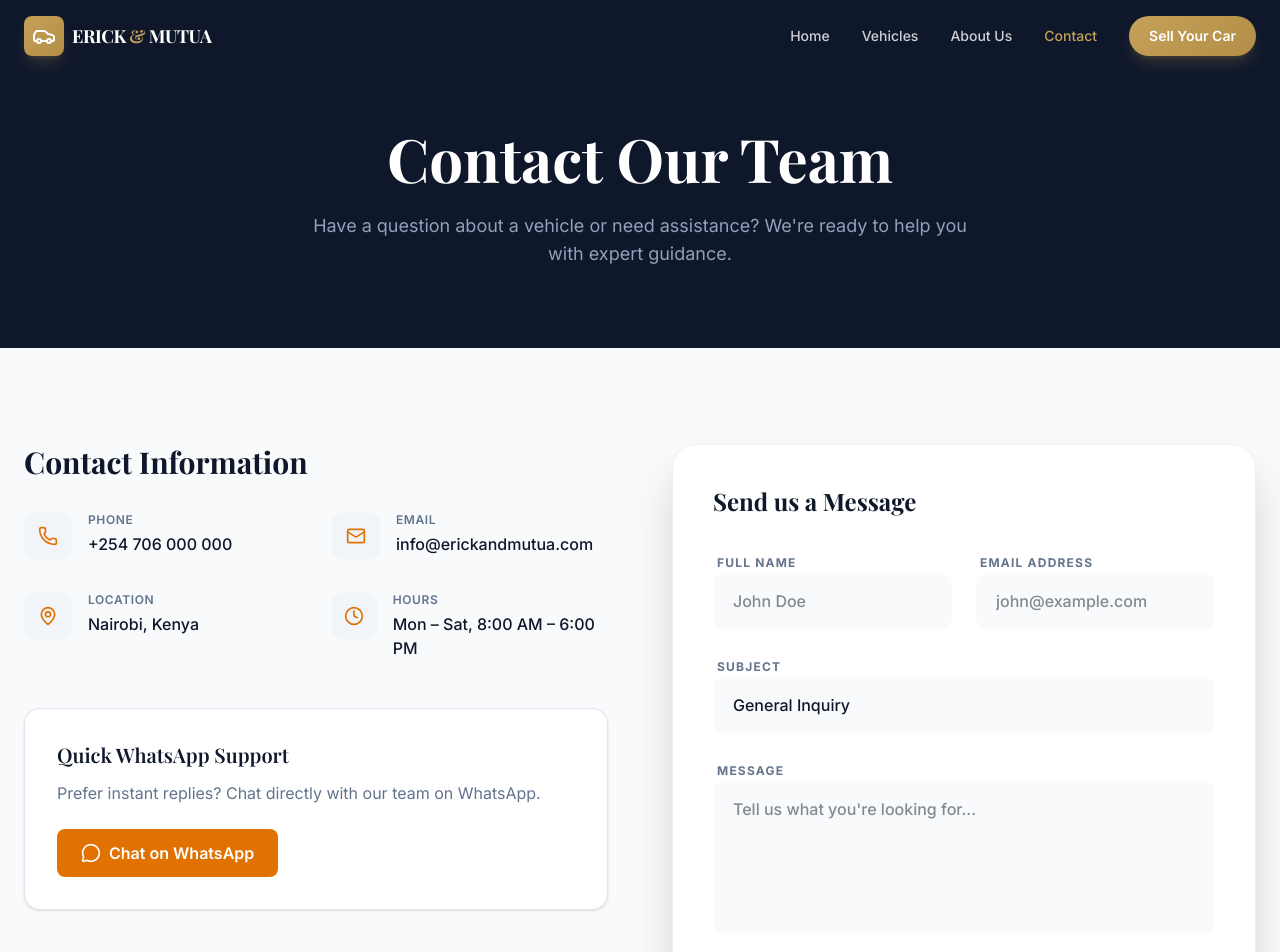
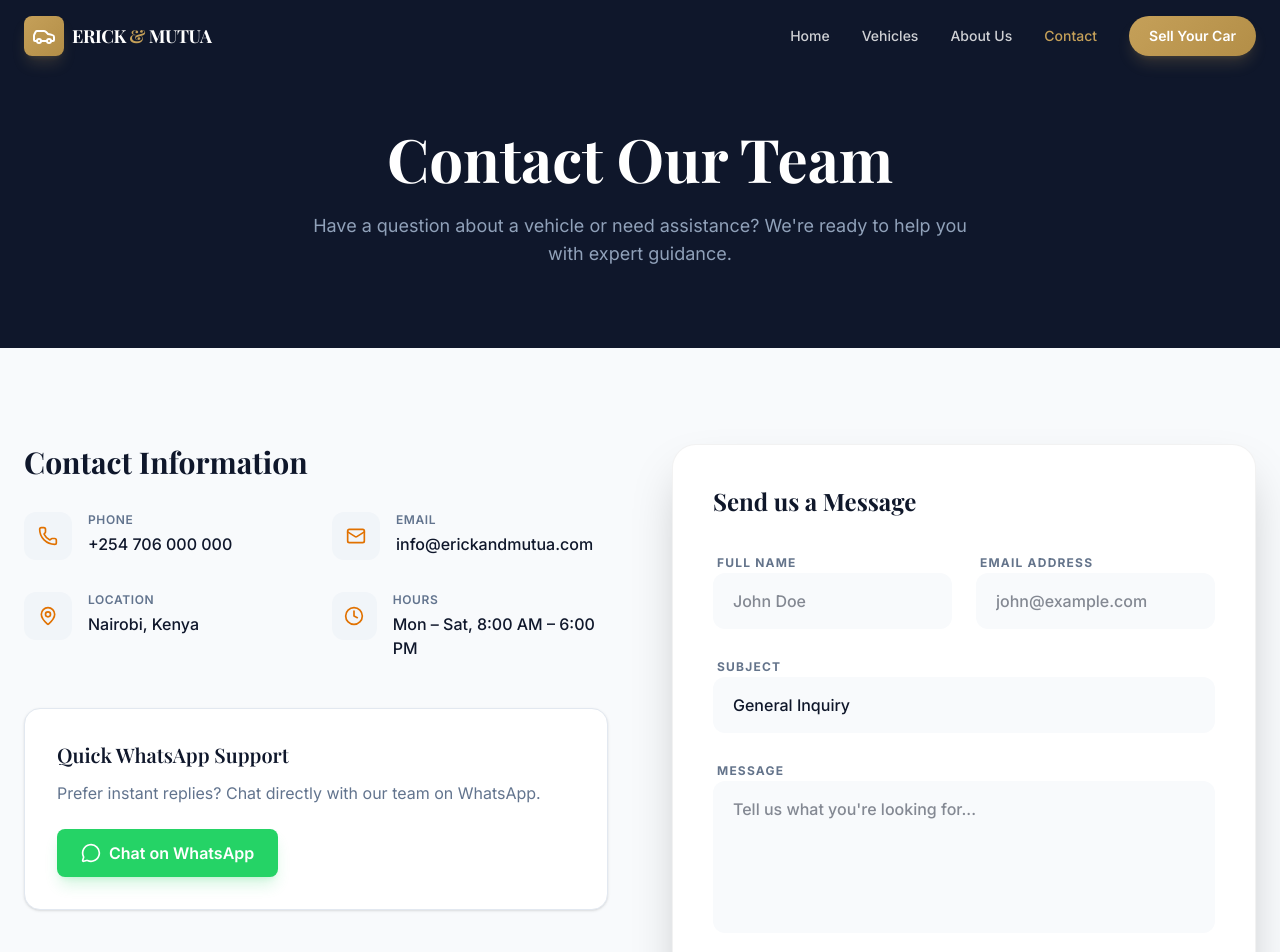
Before and after one commit to Erick-litmus/Car-seller, a Next.js app: page /contact in a window 1280 px wide. Shown: the top 952 px of the page. Built offline with nearby package versions, Linux system fonts and the light colour scheme; a web font is replaced by a local one.

Commit message:
style: change whatsapp buttons to brand green

```diff
--- a/app/contact/page.tsx
+++ b/app/contact/page.tsx
@@ -68,7 +68,7 @@ export default function ContactPage() {
                   href="https://wa.me/254706546644"
                   target="_blank"
                   rel="noopener noreferrer"
-                  className="inline-flex items-center gap-2 px-6 py-3 bg-amber-600 text-white rounded-lg font-semibold hover:bg-amber-700 transition"
+                  className="inline-flex items-center gap-2 px-6 py-3 bg-[#25D366] hover:bg-[#128C7E] text-white rounded-lg font-semibold shadow-lg shadow-[#25D366]/20 transition"
                 >
                   <MessageCircle className="w-5 h-5" />
                   Chat on WhatsApp
--- a/components/vehicles/StickyCTA.tsx
+++ b/components/vehicles/StickyCTA.tsx
@@ -52,7 +52,7 @@ export default function StickyCTA({ vehicleId, make, model, price, whatsappUrl }
               target="_blank"
               rel="noopener noreferrer"
               onClick={() => trackLead(vehicleId, "WhatsApp")}
-              className="flex items-center gap-2 px-6 py-3 gold-gradient text-white rounded-xl font-bold shadow-lg shadow-accent/20 hover:scale-105 transition-all whitespace-nowrap"
+              className="flex items-center gap-2 px-6 py-3 bg-[#25D366] hover:bg-[#128C7E] text-white rounded-xl font-bold shadow-lg shadow-[#25D366]/20 hover:scale-105 transition-all whitespace-nowrap"
             >
               <MessageCircle className="w-5 h-5" />
               <span className="hidden sm:inline">Inquire Now</span>
--- a/components/vehicles/WhatsAppButton.tsx
+++ b/components/vehicles/WhatsAppButton.tsx
@@ -21,7 +21,7 @@ export default function WhatsAppButton({ vehicleId, whatsappUrl }: WhatsAppButto
       target="_blank"
       rel="noopener noreferrer"
       onClick={handleClick}
-      className="w-full py-4 gold-gradient text-white rounded-xl font-bold flex items-center justify-center gap-3 shadow-lg shadow-accent/20 hover:scale-[1.02] transition-all"
+      className="w-full py-4 bg-[#25D366] hover:bg-[#128C7E] text-white rounded-xl font-bold flex items-center justify-center gap-3 shadow-lg shadow-[#25D366]/20 hover:scale-[1.02] transition-all"
     >
       <MessageCircle className="w-5 h-5" />
       Inquire via WhatsApp
```
